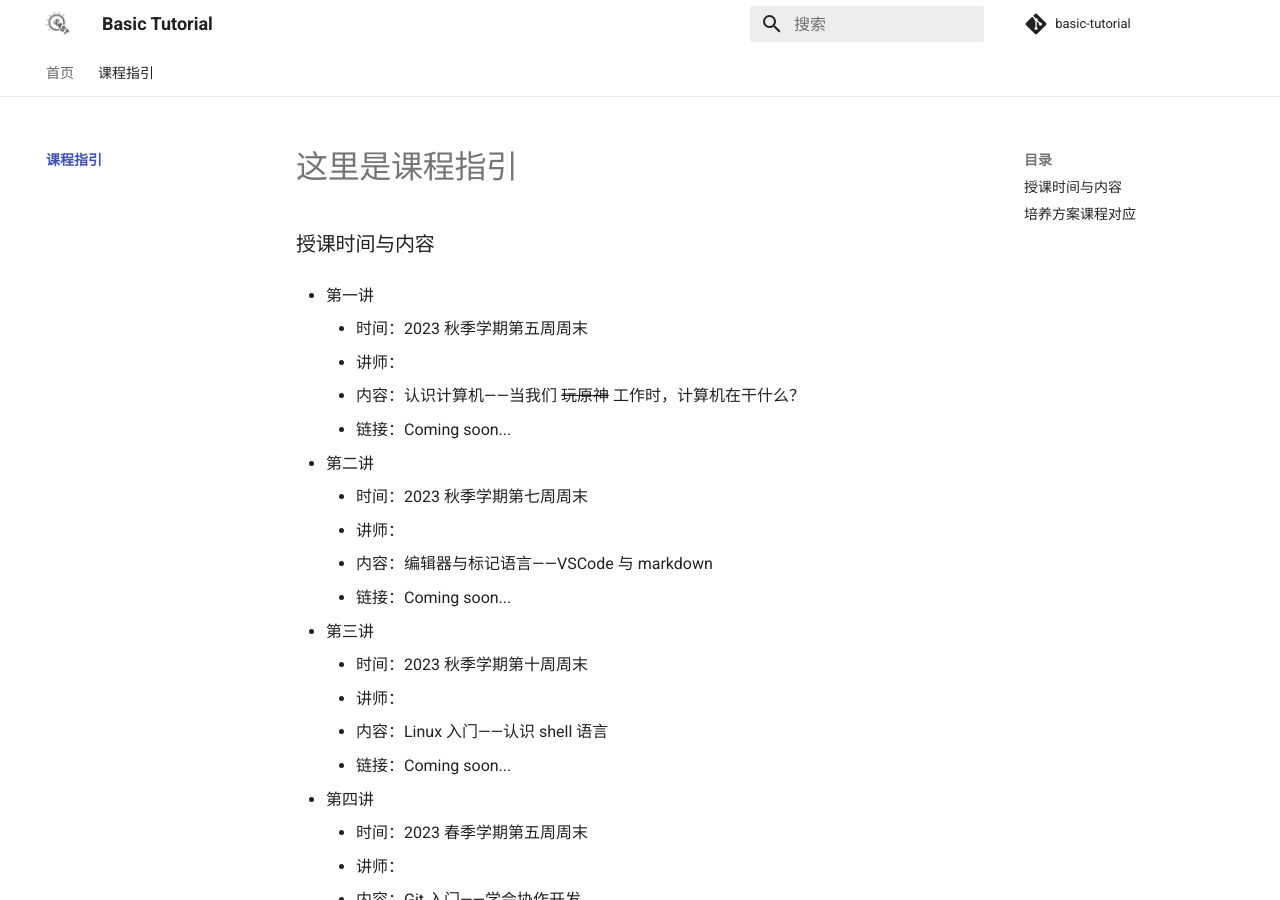
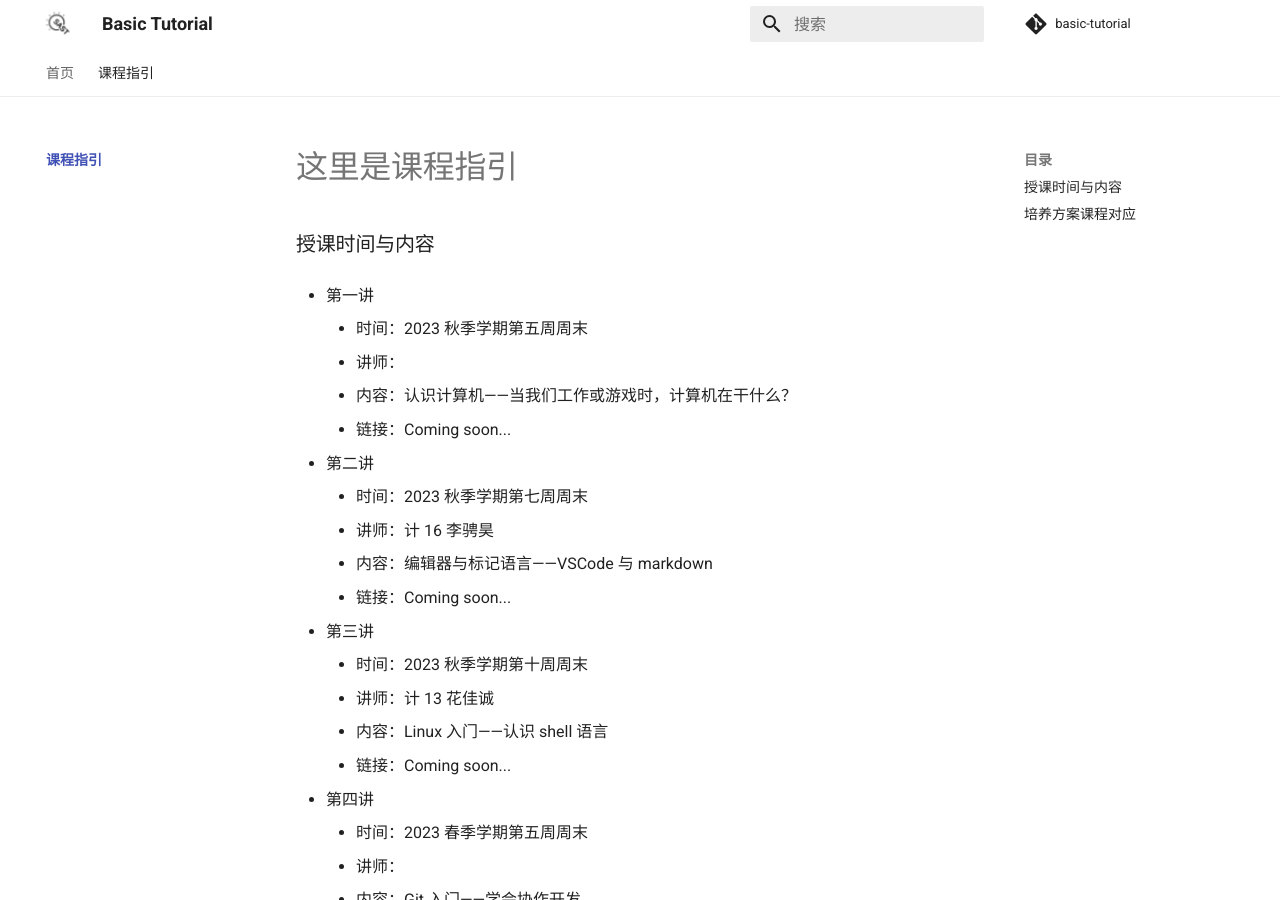
Before and after one commit to ChenMohan1010/basic-tutorial, an MkDocs documentation site: the page built from docs/courses/index.md, in a window 1280 px wide and 900 px high. Built offline with MkDocs 1.6.1 and Material for MkDocs 9.7.7, drawn with Linux system fonts in a browser that asks for light colours; comment, search, counter and statistics services are not loaded.

Commit message:
update info

```diff
--- a/docs/courses/index.md
+++ b/docs/courses/index.md
@@ -6,20 +6,20 @@
 
     * 时间：2023 秋季学期第五周周末
     * 讲师：
-    * 内容：认识计算机——当我们 ~~玩原神~~ 工作时，计算机在干什么？
+    * 内容：认识计算机——当我们工作或游戏时，计算机在干什么？
     * 链接：Coming soon...
 
 * 第二讲
 
     * 时间：2023 秋季学期第七周周末
-    * 讲师：
+    * 讲师：计 16 李骋昊
     * 内容：编辑器与标记语言——VSCode 与 markdown
     * 链接：Coming soon...
 
 * 第三讲
 
     * 时间：2023 秋季学期第十周周末
-    * 讲师：
+    * 讲师：计 13 花佳诚
     * 内容：Linux 入门——认识 shell 语言
     * 链接：Coming soon...
 
```
